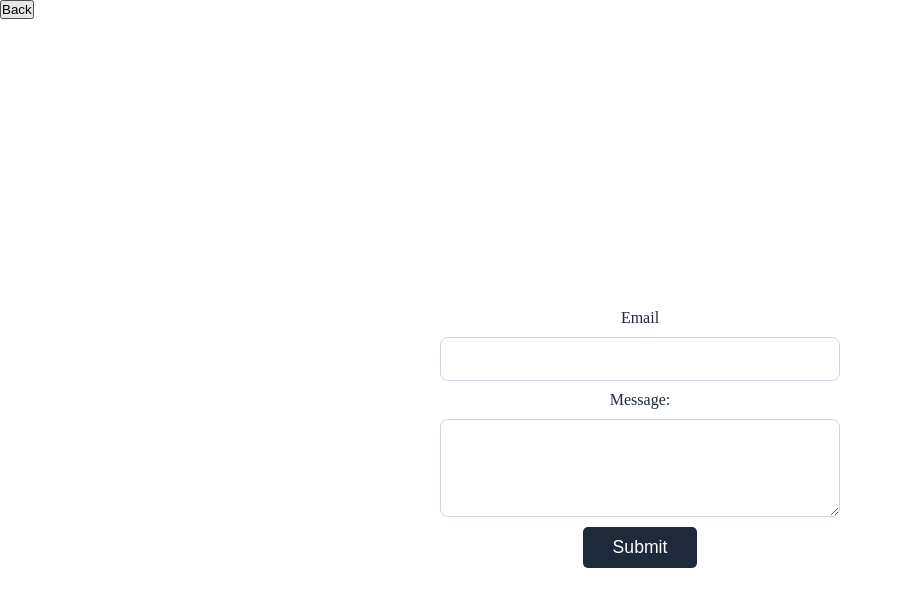
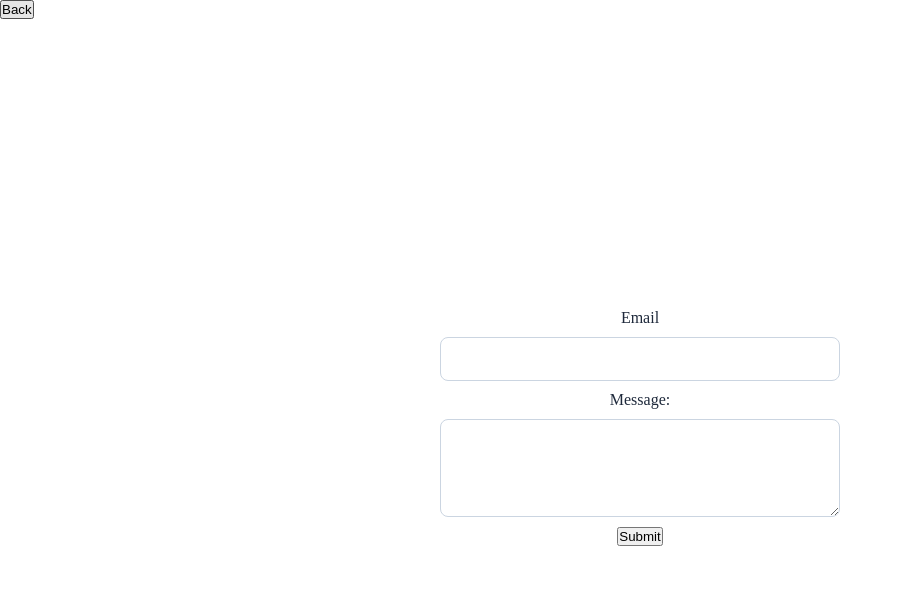
Before and after one commit to AggelosTse/Father-Company-Website, a React (Vite) app in the folder website/: page /contact in a window 1280 px wide. Shown: the top 606 px of the page, without its empty margins (0-903 px from the left). Built offline with nearby package versions, Linux system fonts and the light colour scheme.

Commit message:
Aggelos - post request made

```diff
--- a/website/src/components/emailPage/emailform.jsx
+++ b/website/src/components/emailPage/emailform.jsx
@@ -1,16 +1,57 @@
-import '../../styling/middle.css';
+import { useState } from "react";
+import "../../styling/middle.css";
 
-export default function EmailForm(){
-    return(
-        <form className="emailFields">
-        <label htmlFor="email">Email </label>
-        <input type="email" id="email" name="email" required />
+export default function EmailForm() {
+  const [email, setEmail] = useState("");
+  const [message, setMessage] = useState("");
 
-        <label htmlFor="mess">Message: </label>
-                <textarea id="mess" name="mess" rows="4"></textarea>
+  async function sendDataToServer(e) {
+    e.preventDefault();
+    const userInfo = {
+      userEMail: email,
+      userMessage: message,
+    };
 
-                <input type="submit" value="Submit" />
-      </form>
+    const response = await fetch("/sendEmail", {
+      method: "POST",
+      headers: {
+        Accept: "application/json",
+        "Content-Type": "application/json",
+      },
+      body: JSON.stringify(userInfo),
+    });
 
-    );
+    if(!response.ok){
+        console.error("failed");
+        return;
+      }
+
+      const serverMessage = await response.json();
+
+  }
+
+
+
+
+
+  return (
+    <form className="emailFields" onSubmit={sendDataToServer}>
+      <label htmlFor="email">Email </label>
+      <input
+        type="email"
+        id="email"
+        name="email"
+        onChange={(e) => setEmail(e.target.value)}
+        required
+      />
+      <label htmlFor="mess">Message: </label>
+      <textarea
+        id="mess"
+        name="mess"
+        rows="4"
+        onChange={(e) => setMessage(e.target.value)}
+      ></textarea>
+      <button type="submit">Submit</button>
+    </form>
+  );
 }
```
